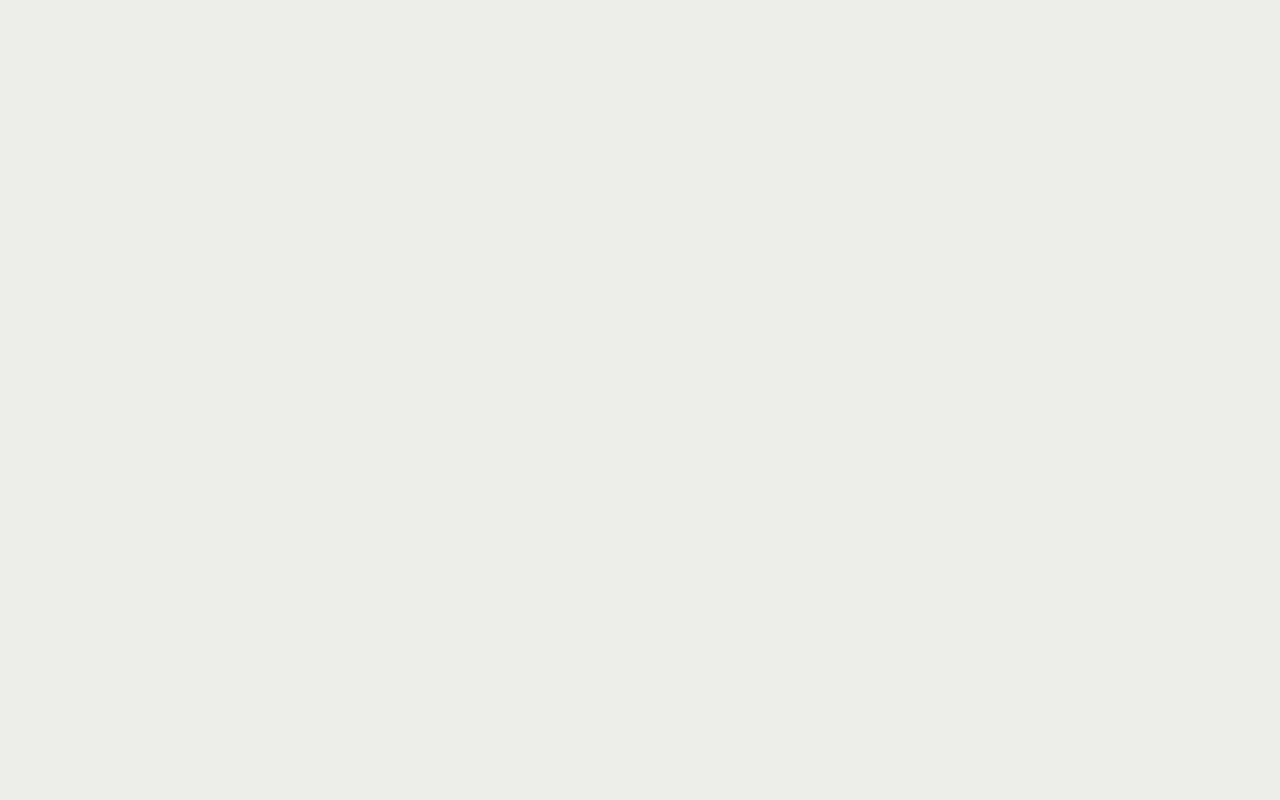
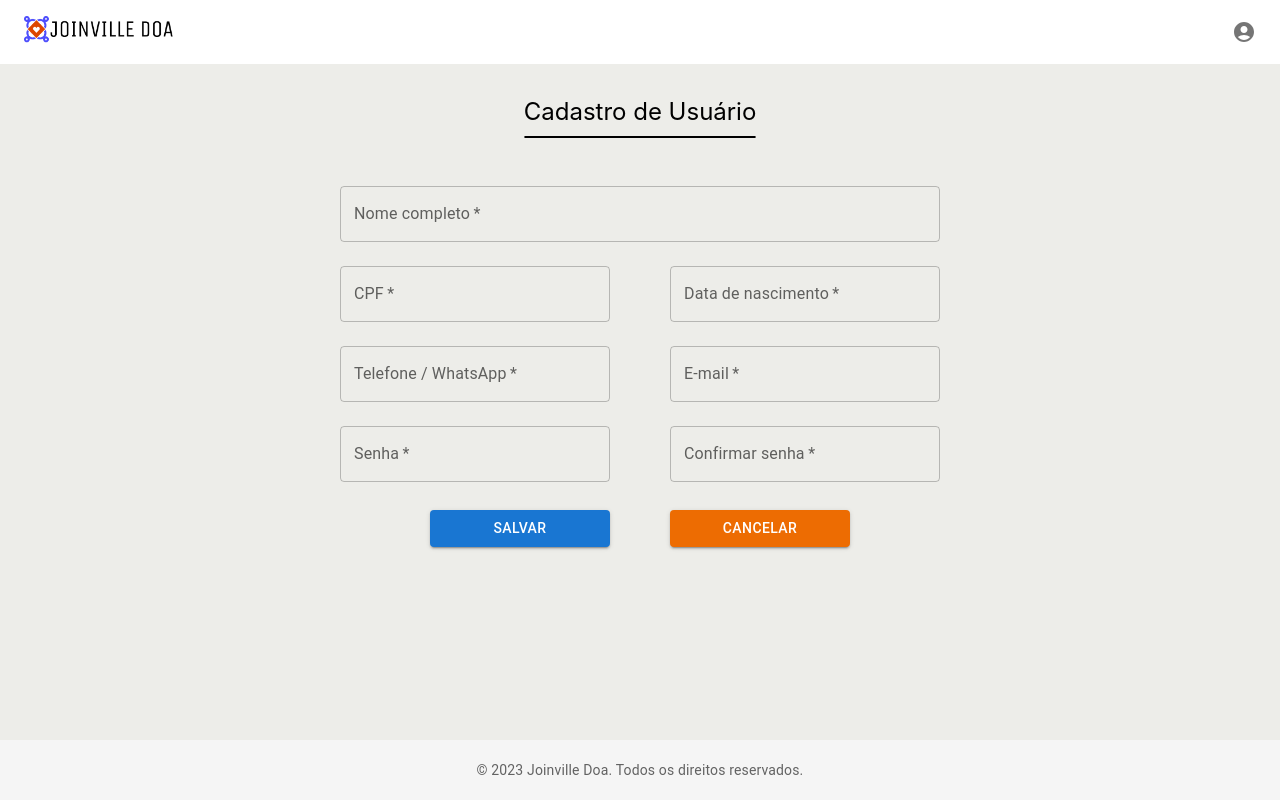
Before and after one commit to Joinville-Doa/frontend, a React (Create React App) app: page /cadastro in a window 1280 px wide. Before the commit this address had no page. Built offline with nearby package versions, Linux system fonts and the light colour scheme.

Commit message:
Tela de registro

```diff
--- a/src/App.js
+++ b/src/App.js
@@ -3,6 +3,7 @@ import { BrowserRouter as Router, Route, Routes } from 'react-router-dom';
 
 import Donations from "./pages/donations/Donations";
 import Login from "./pages/login/Login";
+import Register from "./pages/register/Register";
 import Terms from "./pages/terms/Terms";
 
 const App = () => {
@@ -11,7 +12,8 @@ const App = () => {
       <Routes>
         <Route path="/" element={<Donations />} />
         <Route path="/login" element={<Login />} />
-        <Route path="/termos-de-uso" element={<Terms />} />
+        <Route path="/politicas-de-uso" element={<Terms />} />
+        <Route path="/cadastro" element={<Register />} />
       </Routes>
     </Router>
   )
--- a/src/components/Navbar.js
+++ b/src/components/Navbar.js
@@ -8,7 +8,7 @@ import MenuItem from "@mui/material/MenuItem";
 import Menu from "@mui/material/Menu";
 import AccountCircle from "@mui/icons-material/AccountCircle";
 import MoreIcon from "@mui/icons-material/MoreVert";
-import { Link } from 'react-router-dom';
+import { Link } from "react-router-dom";
 
 const StyledAppBar = styled(AppBar)(({ theme }) => ({
   backgroundColor: "#FFFFFF",
@@ -60,7 +60,9 @@ export default function PrimarySearchAppBar() {
       <Link to="/login">
         <MenuItem onClick={handleMenuClose}>Login</MenuItem>
       </Link>
-      <MenuItem onClick={handleMenuClose}>Doar</MenuItem>
+      <Link to="/cadastro">
+        <MenuItem onClick={handleMenuClose}>Doar</MenuItem>
+      </Link>
       <MenuItem onClick={handleMenuClose}>Ver outros anúncios</MenuItem>
       <MenuItem onClick={handleMenuClose}>sair</MenuItem>
     </Menu>
--- a/src/pages/login/Login.js
+++ b/src/pages/login/Login.js
@@ -166,7 +166,7 @@ export default function Login() {
         </form>
       </Box>
       <Box sx={{ display: "flex", justifyContent: "center", mt: 4 }}>
-        <Link to="/termos-de-uso">
+        <Link to="/politicas-de-uso">
           <Button variant="text" color="primary">
             Política de privacidade
           </Button>
--- /dev/null
+++ b/src/pages/register/Register.js
@@ -0,0 +1,254 @@
+import React, { useState } from "react";
+import Navbar from "../../components/Navbar";
+import Footer from "../../components/Footer";
+import { Link } from "react-router-dom";
+import {
+  TextField,
+  Button,
+  Typography,
+  Box,
+  Snackbar,
+  Divider,
+} from "@mui/material";
+import { useMutation, gql } from "@apollo/client";
+
+const REGISTER_MUTATION = gql`
+  mutation RegisterUser($input: RegisterUserInput!) {
+    registerUser(input: $input) {
+      user {
+        name
+        email
+        documentNumber
+        phone
+        dateOfBirth
+        acceptTermsOfUse
+      }
+      message
+      token
+    }
+  }
+`;
+
+export default function Register() {
+  const [email, setEmail] = useState("");
+  const [password, setPassword] = useState("");
+  const [emailError, setEmailError] = useState("");
+  const [passwordError, setPasswordError] = useState("");
+  const [formError, setFormError] = useState("");
+  const [snackbarOpen, setSnackbarOpen] = useState(false);
+  const [snackbarMessage, setSnackbarMessage] = useState("");
+
+  const [registerUser] = useMutation(REGISTER_MUTATION);
+
+  const handleEmailChange = (event) => {
+    setEmail(event.target.value);
+    setEmailError("");
+    setFormError("");
+  };
+
+  const handlePasswordChange = (event) => {
+    setPassword(event.target.value);
+    setPasswordError("");
+    setFormError("");
+  };
+
+  const handleSubmit = async (event) => {
+    event.preventDefault();
+
+    if (email === "") {
+      setEmailError("Por favor, insira seu e-mail.");
+      return;
+    }
+
+    if (password === "") {
+      setPasswordError("Por favor, insira sua senha.");
+      return;
+    }
+
+    const emailRegex = /^[^\s@]+@[^\s@]+\.[^\s@]+$/;
+
+    if (!emailRegex.test(email)) {
+      setEmailError("Por favor, insira um e-mail válido.");
+      return;
+    }
+
+    try {
+      const { data } = await registerUser({
+        variables: {
+          email,
+          password,
+        },
+      });
+
+      if (data.registerUser.token) {
+        localStorage.setItem("token", data.registerUser.token);
+        // window.location.href = "/";
+      }
+
+      if (data.registerUser.message) {
+        setFormError(data.registerUser.message);
+        setSnackbarOpen(true);
+        return;
+      }
+    } catch (error) {
+      setFormError(
+        "Ocorreu um erro ao fazer login. Por favor, tente novamente."
+      );
+      setSnackbarOpen(true);
+    }
+  };
+
+  const handleSnackbarClose = () => {
+    setSnackbarOpen(false);
+  };
+
+  return (
+    <>
+      <Navbar />
+      <Box
+        sx={{
+          display: "flex",
+          flexDirection: "column",
+          alignItems: "center",
+          marginTop: 4,
+        }}
+      >
+        <Typography
+          variant="h5"
+          component="h2"
+          gutterBottom
+          sx={{ fontFamily: "Inter, sans-serif" }}
+        >
+          Cadastro de Usuário
+        </Typography>
+        <Divider
+          sx={{ width: "18%", borderWidth: "1px", borderBlockColor: "#000000" }}
+        />
+      </Box>
+      <Box sx={{ display: "flex", justifyContent: "center", mt: 4 }}>
+        <form
+          onSubmit={handleSubmit}
+          style={{ width: "100%", maxWidth: "600px" }}
+        >
+          <TextField
+            type="text"
+            label="Nome completo"
+            variant="outlined"
+            fullWidth
+            value={email}
+            onChange={handleEmailChange}
+            error={Boolean(emailError)}
+            helperText={emailError}
+            margin="normal"
+            width="100%"
+            required
+          />
+          <TextField
+            type="text"
+            label="CPF"
+            variant="outlined"
+            fullWidth
+            value={password}
+            onChange={handlePasswordChange}
+            error={Boolean(passwordError)}
+            helperText={passwordError}
+            margin="normal"
+            style={{ width: "45%" }}
+            required
+          />
+          <TextField
+            type="text"
+            label="Data de nascimento"
+            variant="outlined"
+            fullWidth
+            value={password}
+            onChange={handlePasswordChange}
+            error={Boolean(passwordError)}
+            helperText={passwordError}
+            margin="normal"
+            style={{ width: "45%", marginLeft: "10%" }}
+            required
+          />
+          <TextField
+            type="text"
+            label="Telefone / WhatsApp"
+            variant="outlined"
+            fullWidth
+            value={password}
+            onChange={handlePasswordChange}
+            error={Boolean(passwordError)}
+            helperText={passwordError}
+            margin="normal"
+            style={{ width: "45%" }}
+            required
+          />
+          <TextField
+            type="email"
+            label="E-mail"
+            variant="outlined"
+            fullWidth
+            value={password}
+            onChange={handlePasswordChange}
+            error={Boolean(passwordError)}
+            helperText={passwordError}
+            margin="normal"
+            style={{ width: "45%", marginLeft: "10%" }}
+            required
+          />
+          <TextField
+            type="password"
+            label="Senha"
+            variant="outlined"
+            fullWidth
+            value={password}
+            onChange={handlePasswordChange}
+            error={Boolean(passwordError)}
+            helperText={passwordError}
+            margin="normal"
+            style={{ width: "45%" }}
+            required
+          />
+          <TextField
+            type="password"
+            label="Confirmar senha"
+            variant="outlined"
+            fullWidth
+            value={password}
+            onChange={handlePasswordChange}
+            error={Boolean(passwordError)}
+            helperText={passwordError}
+            margin="normal"
+            style={{ width: "45%", marginLeft: "10%" }}
+            required
+          />
+          <Button
+            variant="contained"
+            color="primary"
+            type="submit"
+            style={{ width: "30%", marginLeft: "15%", marginTop: "20px", marginBottom: "100px" }}
+          >
+            Salvar
+          </Button>
+          {formError && (
+            <Snackbar
+              open={snackbarOpen}
+              autoHideDuration={6000}
+              onClose={handleSnackbarClose}
+              message={formError}
+              anchorOrigin={{ vertical: "top", horizontal: "right" }}
+            />
+          )}
+          <Button
+            variant="contained"
+            color="warning"
+            type="submit"
+            style={{ width: "30%", marginRight: "15%", marginLeft: "10%", marginTop: "20px", marginBottom: "100px" }}
+          >
+            Cancelar
+          </Button>
+        </form>
+      </Box>
+      <Footer />
+    </>
+  );
+}
```
